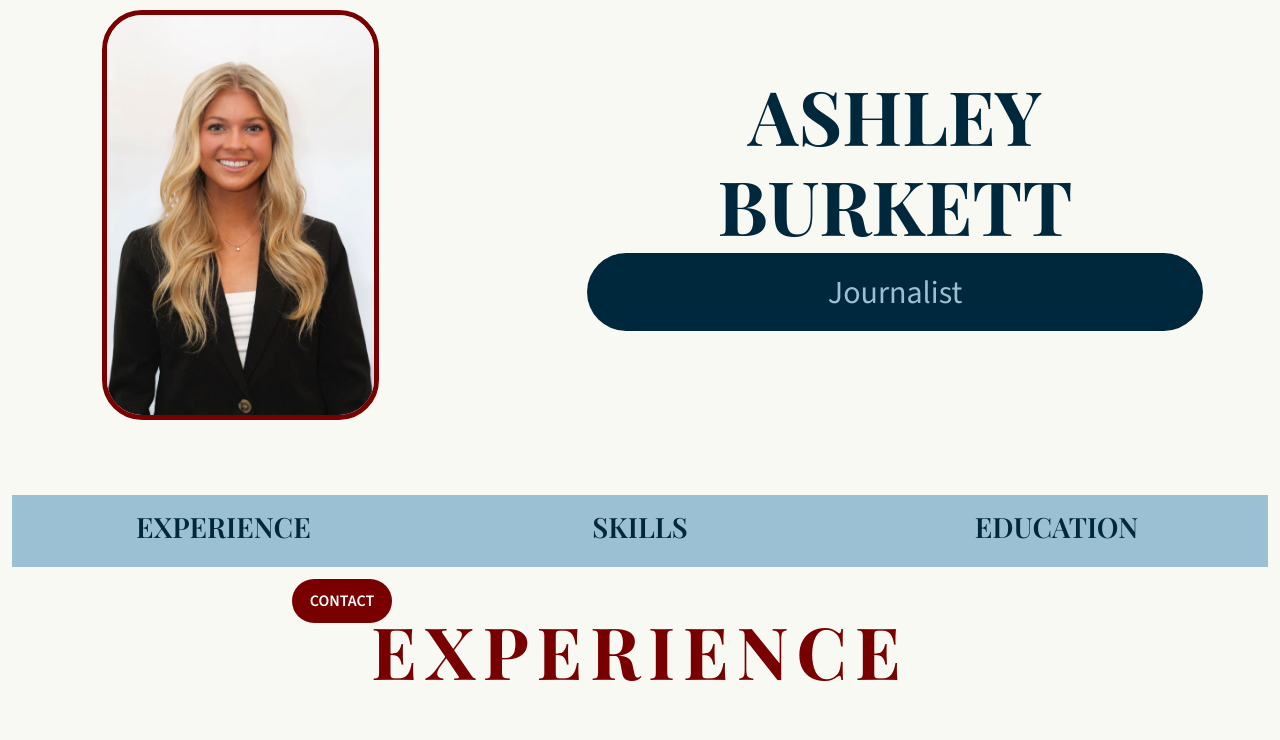
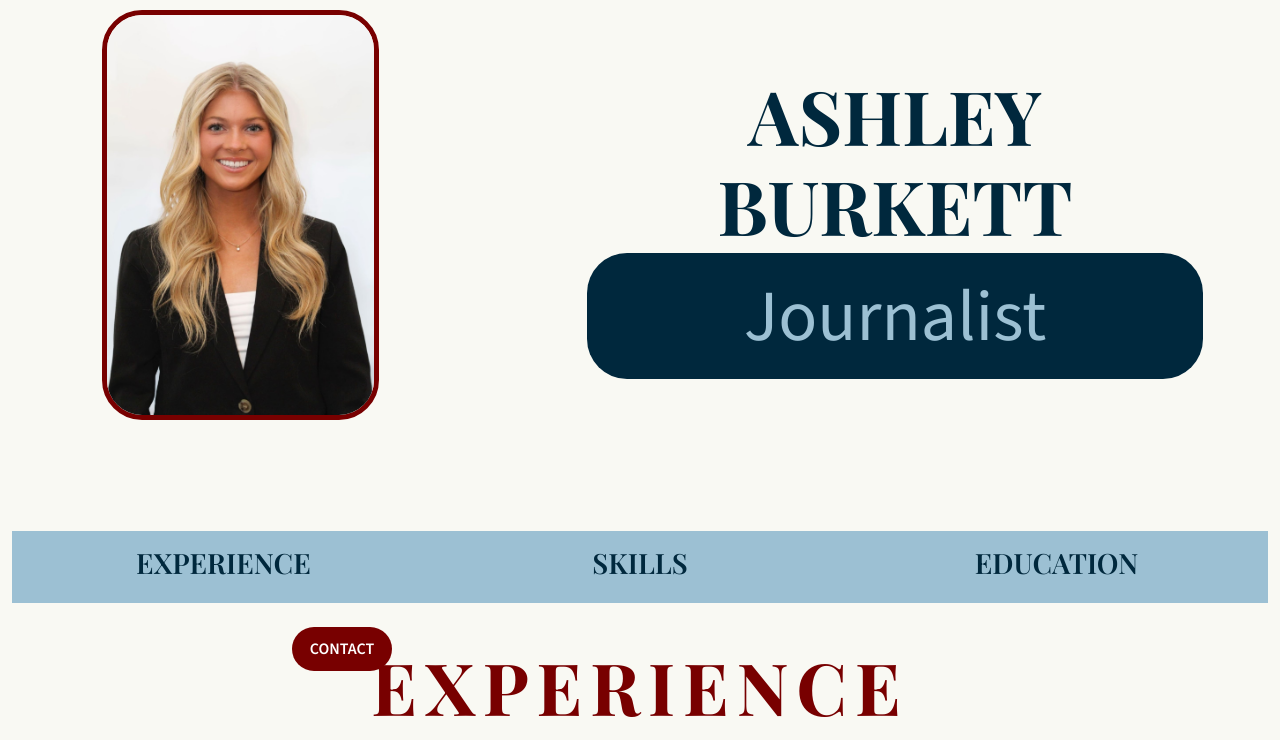
Before and after one commit to ashleyburkett22/Ashley-Burkett-JOUR352, a plain HTML site: page online-portfolio/mockup/index.html in a window 1280 px wide. Shown: the top 740 px of the page. Drawn offline with nearby package versions, Linux system fonts and the light colour scheme; a web font is replaced by a local one.

Commit message:
Update style.css

```diff
--- a/online-portfolio/mockup/style.css
+++ b/online-portfolio/mockup/style.css
@@ -152,3 +152,45 @@ h4 {
     font-weight: 700;
     font-style: italic;
 }
+
+/*xsmall*/
+@media {
+        h2 {
+        font-size: 20px;
+    }
+}
+
+/*small*/
+@media (min-width: 576px) {
+    h2 {
+        font-size: 30px;
+    }
+}
+
+/*medium*/
+@media (min-width: 768px) {
+    h2 {
+        font-size: 45px;
+    }
+}
+
+/*large*/
+@media (min-width: 992px) {
+    h2 {
+        font-size: 60px;
+    }
+}
+
+/*xlarge*/
+@media (min-width: 1200px) {
+    h2 {
+        font-size: 72px;
+    }
+}
+
+/*xxlarge*/
+@media (min-width: 1400px) {
+    h2 {
+        font-size: 100px;
+    }
+}
```
